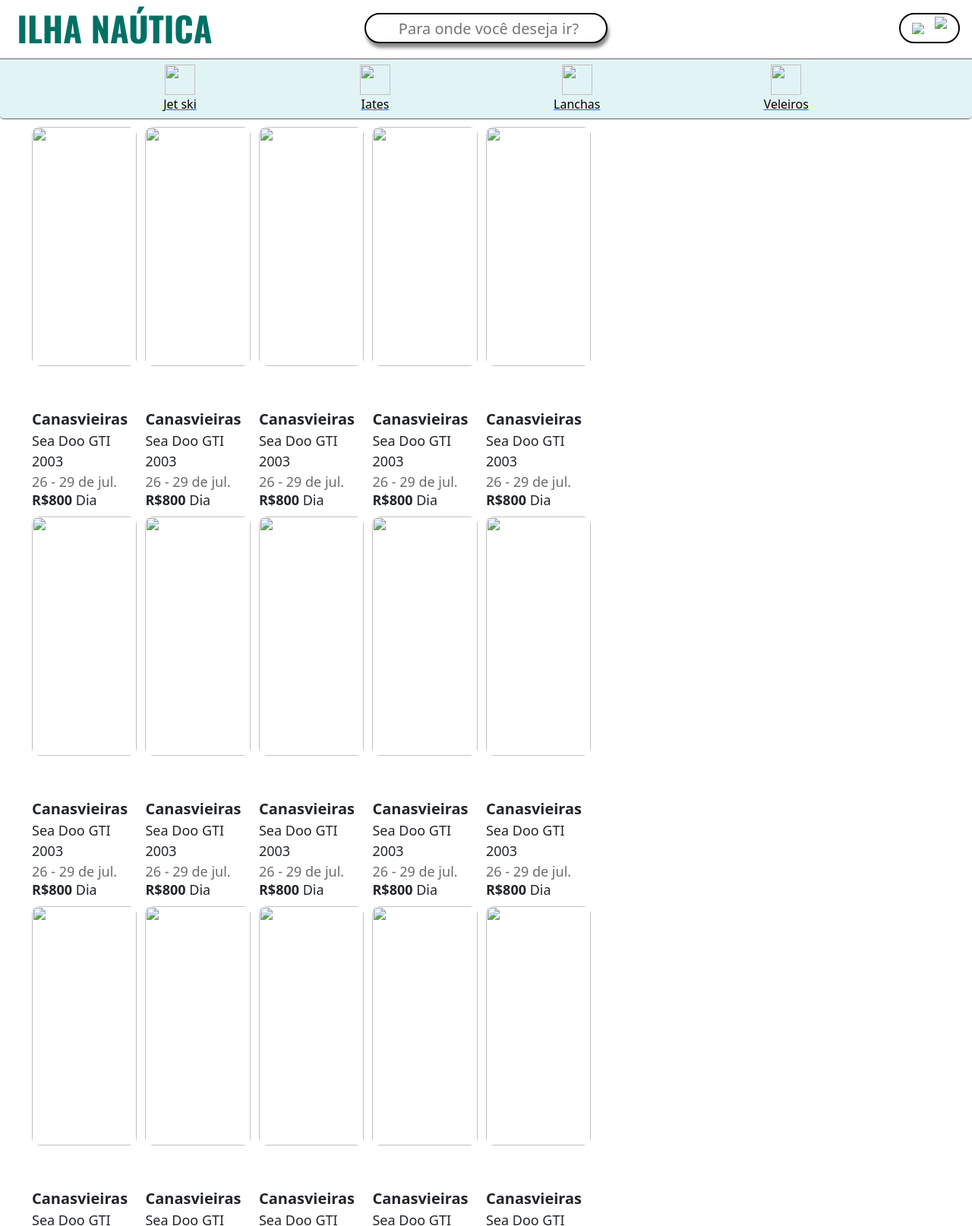
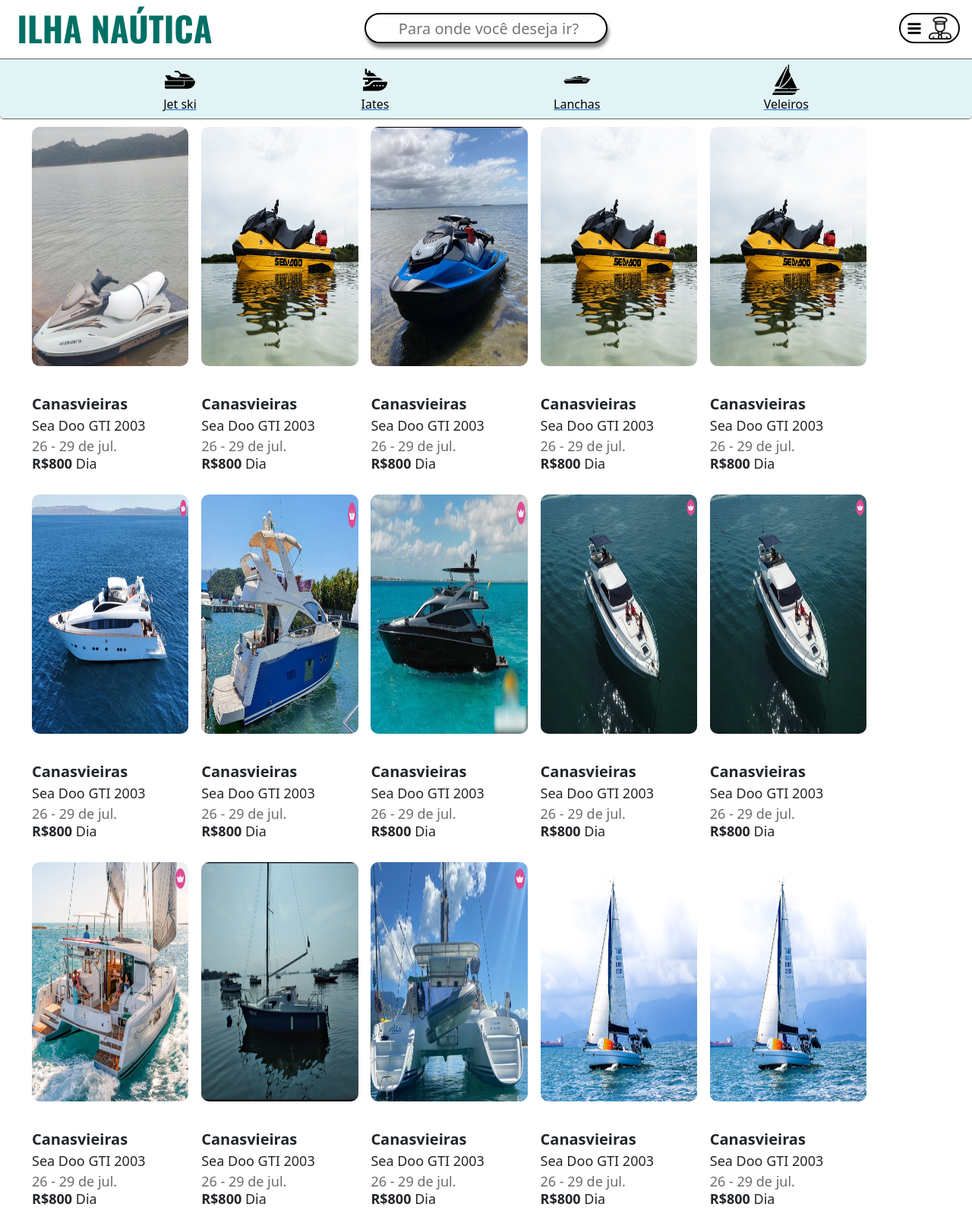
Before and after one commit to alexsandro1986-hub/sa-grupo, a plain HTML site: page index.html in a window 1280 px wide. Shown: the part 3-1617 px from the top of the page at 76% size. Drawn offline with nearby package versions, Linux system fonts and the light colour scheme; files that its build step writes are made by us from their sources; the site is published under a folder, as on GitHub Pages, so addresses that start at the root find nothing; files whose address does not match are found by name.

Commit message:
Update index.html

```diff
--- a/index.html
+++ b/index.html
@@ -7,7 +7,7 @@
     <meta name="viewport" content="width=device-width, initial-scale=1.0">
     <title>Document</title>
     <link rel="stylesheet" href="src/style/style.css">
-    <link href="/src/bootstrap-icons/bootstrap-icons.css" rel="stylesheet">
+    <link href="src/bootstrap-icons/bootstrap-icons.css" rel="stylesheet">
     <link rel="stylesheet" href="https://cdn.jsdelivr.net/npm/bootstrap@5.3.0/dist/css/bootstrap.min.css">
     <script src="https://cdn.jsdelivr.net/npm/bootstrap@5.3.0/dist/js/bootstrap.bundle.min.js"></script>
 
@@ -17,7 +17,7 @@
     <div id="containerPopup">
         <div class="fundoPopup">
             <!-- Popup do login e cadastro -->
-            <iframe src="/src/login/assets/index.html" name="iframe_login" title="Iframe Example"></iframe>
+            <iframe src="src/login/assets/index.html" name="iframe_login" title="Iframe Example"></iframe>
         </div>
     </div>
 
@@ -31,20 +31,20 @@
 
             <div id="botao-perfil-div">
                 <button onclick="PopupFundo()" id="botao-perfil">
-                    <img id="menu_profile" src="/src/assets/icon/menu.png">
-                    <img id="marinheiro_profile" src="/src/assets/icon/captain.png">
+                    <img id="menu_profile" src="src/assets/icon/menu.png">
+                    <img id="marinheiro_profile" src="src/assets/icon/captain.png">
                 </button>
             </div>
         </div>
         <nav>
             <div id="icons">
-                <a href="#jet-skis"> <button class="btn_icons"> <img class="icons_filter" src="/src/assets/icon/jet-ski.png">
+                <a href="#jet-skis"> <button class="btn_icons"> <img class="icons_filter" src="src/assets/icon/jet-ski.png">
                         Jet ski</button> </a>
-                <a href="#iates"> <button class="btn_icons"> <img class="icons_filter" src="/src/assets/icon/iate (1).png">
+                <a href="#iates"> <button class="btn_icons"> <img class="icons_filter" src="src/assets/icon/iate (1).png">
                         Iates</button></a>
                 <a href="#lanchas"> <button class="btn_icons"> <img class="icons_filter"
-                            src="/src/assets/icon/lancha-rapida.png"> Lanchas</button></a>
-                <a href="#veleiros"> <button class="btn_icons"> <img class="icons_filter" src="/src/assets/icon/iate.png">
+                            src="src/assets/icon/lancha-rapida.png"> Lanchas</button></a>
+                <a href="#veleiros"> <button class="btn_icons"> <img class="icons_filter" src="src/assets/icon/iate.png">
                         Veleiros</button></a>
             </div>
         </nav>
@@ -55,7 +55,7 @@
 
                 <div id="jet-ski-1">
                     <div class="img_div">
-                        <img class="img_barcos" src="/src/assets/imagens/JET SKI/Sea Doo GTI 2003/SeaDoo_img.jpg" alt="">
+                        <img class="img_barcos" src="src/assets/imagens/JET SKI/Sea Doo GTI 2003/SeaDoo_img.jpg" alt="">
                     </div>
                     <div class="info-text">
                         <span class="span_LocalBarco">Canasvieiras</span>
@@ -70,7 +70,7 @@
 
                 <div id="jet-ski-2">
                     <div class="img_div">
-                        <img class="img_barcos" src="/src/assets/imagens/JET SKI/Sea Doo RXT X 300/Sea Doo RXT X.jpg" alt="">
+                        <img class="img_barcos" src="src/assets/imagens/JET SKI/Sea Doo RXT X 300/Sea Doo RXT X.jpg" alt="">
                     </div>
                     <div class="info-text">
                         <span class="span_LocalBarco">Canasvieiras</span>
@@ -85,7 +85,7 @@
                 <div id="jet-ski-3">
                     <div class="img_div">
                         <img class="img_barcos"
-                            src="/src/assets/imagens/JET SKI/SeaDoo 2021/D_NQ_NP_2X_932785-MLB53182205906_012023-F.webp"
+                            src="src/assets/imagens/JET SKI/SeaDoo 2021/D_NQ_NP_2X_932785-MLB53182205906_012023-F.webp"
                             alt="">
                     </div>
                     <div class="info-text">
@@ -100,7 +100,7 @@
 
                 <div id="jet-ski-4">
                     <div class="img_div">
-                        <img class="img_barcos" src="/src/assets/imagens/JET SKI/Sea Doo RXT X 300/Sea Doo RXT X.jpg">
+                        <img class="img_barcos" src="src/assets/imagens/JET SKI/Sea Doo RXT X 300/Sea Doo RXT X.jpg">
                     </div>
                     <div class="info-text">
                         <span class="span_LocalBarco">Canasvieiras</span>
@@ -113,7 +113,7 @@
                 </div>
                 <div id="jet-ski-5">
                     <div class="img_div">
-                        <img class="img_barcos" src="/src/assets/imagens/JET SKI/Sea Doo RXT X 300/Sea Doo RXT X.jpg">
+                        <img class="img_barcos" src="src/assets/imagens/JET SKI/Sea Doo RXT X 300/Sea Doo RXT X.jpg">
                     </div>
                     <div class="info-text">
                         <span class="span_LocalBarco">Canasvieiras</span>
@@ -131,7 +131,7 @@
                 <div id="iate-1">
                     <div class="img_div">
                         <img class="img_barcos"
-                            src="/src/assets/imagens/IATE/Iate  Antago 97 (2010)/OlSlcuj2mzrs227LO82Ca1U8rHxr09Z0.big.jpg">
+                            src="src/assets/imagens/IATE/Iate  Antago 97 (2010)/OlSlcuj2mzrs227LO82Ca1U8rHxr09Z0.big.jpg">
                     </div>
                     <div class="info-text">
                         <span class="span_LocalBarco">Canasvieiras</span>
@@ -145,7 +145,7 @@
                 <div id="iate-2">
                     <div class="img_div">
                         <img class="img_barcos"
-                            src="/src/assets/imagens/IATE/Iate Phantom 62/szJ0ItcEX0kz2UXUmzNvUPNrSGKv42Wm.big.jpg">
+                            src="src/assets/imagens/IATE/Iate Phantom 62/szJ0ItcEX0kz2UXUmzNvUPNrSGKv42Wm.big.jpg">
                     </div>
                     <div class="info-text">
                         <span class="span_LocalBarco">Canasvieiras</span>
@@ -160,7 +160,7 @@
                 <div id="iate-3">
                     <div class="img_div">
                         <img class="img_barcos"
-                            src="/src/assets/imagens/IATE/Iate Sunseeker — 82 (2010)/YEw5t4dHKPDqOfT3k4BoB4BhJAKQgrCl.big.jpg">
+                            src="src/assets/imagens/IATE/Iate Sunseeker — 82 (2010)/YEw5t4dHKPDqOfT3k4BoB4BhJAKQgrCl.big.jpg">
                     </div>
                     <div class="info-text">
                         <span class="span_LocalBarco">Canasvieiras</span>
@@ -175,7 +175,7 @@
                 <div id="iate-4">
                     <div class="img_div">
                         <img class="img_barcos"
-                            src="/src/assets/imagens/IATE/Iate Techenema 65 1600cv/1uS7Tm6PZbhSB5iZPBVAgA8J2nM01Aqi.big.jpg">
+                            src="src/assets/imagens/IATE/Iate Techenema 65 1600cv/1uS7Tm6PZbhSB5iZPBVAgA8J2nM01Aqi.big.jpg">
                     </div>
                     <div class="info-text">
                         <span class="span_LocalBarco">Canasvieiras</span>
@@ -189,7 +189,7 @@
                 <div id="iate-5">
                     <div class="img_div">
                         <img class="img_barcos"
-                            src="/src/assets/imagens/IATE/Iate Techenema 65 1600cv/1uS7Tm6PZbhSB5iZPBVAgA8J2nM01Aqi.big.jpg">
+                            src="src/assets/imagens/IATE/Iate Techenema 65 1600cv/1uS7Tm6PZbhSB5iZPBVAgA8J2nM01Aqi.big.jpg">
                     </div>
                     <div class="info-text">
                         <span class="span_LocalBarco">Canasvieiras</span>
@@ -206,7 +206,7 @@
                 <div id="veleiro-1">
                     <div class="img_div">
                         <img class="img_barcos"
-                            src="/src/assets/imagens/BARCOS A VELA/Catamarã -  1/k26wcEJgr4vyuzqr3BXkrSClr0SqDHEn.big.jpg">
+                            src="src/assets/imagens/BARCOS A VELA/Catamarã -  1/k26wcEJgr4vyuzqr3BXkrSClr0SqDHEn.big.jpg">
                     </div>
                     <div class="info-text">
                         <span class="span_LocalBarco">Canasvieiras</span>
@@ -220,7 +220,7 @@
                 <div id="veleiro-2">
                     <div class="img_div">
                         <img class="img_barcos"
-                            src="/src/assets/imagens/BARCOS A VELA/Veleiro Pro boat 2018/862041i-screenshot_20230528_080746_whatsapp.jpg">
+                            src="src/assets/imagens/BARCOS A VELA/Veleiro Pro boat 2018/862041i-screenshot_20230528_080746_whatsapp.jpg">
                     </div>
                     <div class="info-text">
                         <span class="span_LocalBarco">Canasvieiras</span>
@@ -234,7 +234,7 @@
                 <div id="veleiro-3">
                     <div class="img_div">
                         <img class="img_barcos"
-                            src="/src/assets/imagens/BARCOS A VELA/Catamarã Lagoon 380 (2001)/zZkAoTvfvhwWg9vamtpqAypcEoZw8nhG.big.jpg">
+                            src="src/assets/imagens/BARCOS A VELA/Catamarã Lagoon 380 (2001)/zZkAoTvfvhwWg9vamtpqAypcEoZw8nhG.big.jpg">
                     </div>
                     <div class="info-text">
                         <span class="span_LocalBarco">Canasvieiras</span>
@@ -248,7 +248,7 @@
                 <div id="veleiro-4">
                     <div class="img_div">
                         <img class="img_barcos"
-                            src="/src/assets/imagens/BARCOS A VELA/Veleiro Mariner Boats 1986/g4000_3.png">
+                            src="src/assets/imagens/BARCOS A VELA/Veleiro Mariner Boats 1986/g4000_3.png">
                     </div>
                     <div class="info-text">
                         <span class="span_LocalBarco">Canasvieiras</span>
@@ -262,7 +262,7 @@
                 <div id="veleiro-5">
                     <div class="img_div">
                         <img class="img_barcos"
-                            src="/src/assets/imagens/BARCOS A VELA/Veleiro Mariner Boats 1986/g4000_3.png">
+                            src="src/assets/imagens/BARCOS A VELA/Veleiro Mariner Boats 1986/g4000_3.png">
                     </div>
                     <div class="info-text">
                         <span class="span_LocalBarco">Canasvieiras</span>
@@ -279,7 +279,7 @@
                 <div id="lancha-1">
                     <div class="img_div">
                         <img class="img_barcos"
-                            src="/src/assets/imagens/LANCHAS/BENETEAU 50 - 2010/Pdp3lrgrzp4cfetP2mcavozPVkozxpFp.big.jpg">
+                            src="src/assets/imagens/LANCHAS/BENETEAU 50 - 2010/Pdp3lrgrzp4cfetP2mcavozPVkozxpFp.big.jpg">
                     </div>
                     <div class="info-text">
                         <span class="span_LocalBarco">Canasvieiras</span>
@@ -293,7 +293,7 @@
                 <div id="lancha-2">
                     <div class="img_div">
                         <img class="img_barcos"
-                            src="/src/assets/imagens/LANCHAS/F2 230 - 2018/axPIkCChRSPy8RAaXFiUEJtqbBMT9htr.big.jpg">
+                            src="src/assets/imagens/LANCHAS/F2 230 - 2018/axPIkCChRSPy8RAaXFiUEJtqbBMT9htr.big.jpg">
                     </div>
                     <div class="info-text">
                         <span class="span_LocalBarco">Canasvieiras</span>
@@ -307,7 +307,7 @@
                 <div id="lancha-3">
                     <div class="img_div">
                         <img class="img_barcos"
-                            src="/src/assets/imagens/LANCHAS/F2 265 ELEMENT 2022/gXF8liIxRvzAuGD4FBJ7KNf3Hdt4zLF3.big.jpg">
+                            src="src/assets/imagens/LANCHAS/F2 265 ELEMENT 2022/gXF8liIxRvzAuGD4FBJ7KNf3Hdt4zLF3.big.jpg">
                     </div>
                     <div class="info-text">
                         <span class="span_LocalBarco">Canasvieiras</span>
@@ -321,7 +321,7 @@
                 <div id="lancha-4">
                     <div class="img_div">
                         <img class="img_barcos"
-                            src="/src/assets/imagens/LANCHAS/VEGA 290 - 2012 - @@@/dM4aEHIeCOrpeT7pohxIVhASud9be5Vu.big.jpg">
+                            src="src/assets/imagens/LANCHAS/VEGA 290 - 2012 - @@@/dM4aEHIeCOrpeT7pohxIVhASud9be5Vu.big.jpg">
                     </div>
                     <div class="info-text">
                         <span class="span_LocalBarco">Canasvieiras</span>
@@ -335,7 +335,7 @@
                 <div id="lancha-5">
                     <div class="img_div">
                         <img class="img_barcos"
-                            src="/src/assets/imagens/LANCHAS/VEGA 290 - 2012 - @@@/dM4aEHIeCOrpeT7pohxIVhASud9be5Vu.big.jpg">
+                            src="src/assets/imagens/LANCHAS/VEGA 290 - 2012 - @@@/dM4aEHIeCOrpeT7pohxIVhASud9be5Vu.big.jpg">
                     </div>
                     <div class="info-text">
                         <span class="span_LocalBarco">Canasvieiras</span>
@@ -380,7 +380,7 @@
       </footer>
 
 
-    <script src="/src/js/script.js"></script>
+    <script src="src/js/script.js"></script>
 </body>
 
 </html>
```
